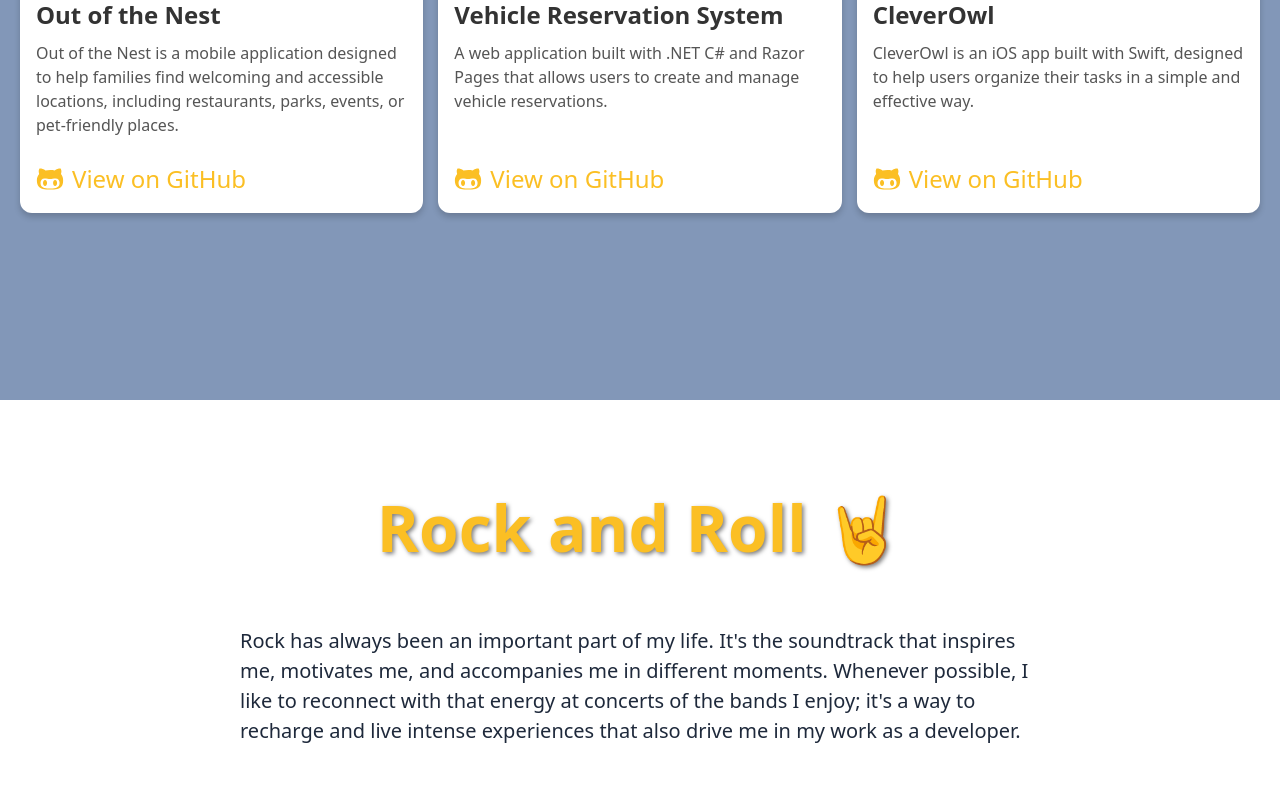
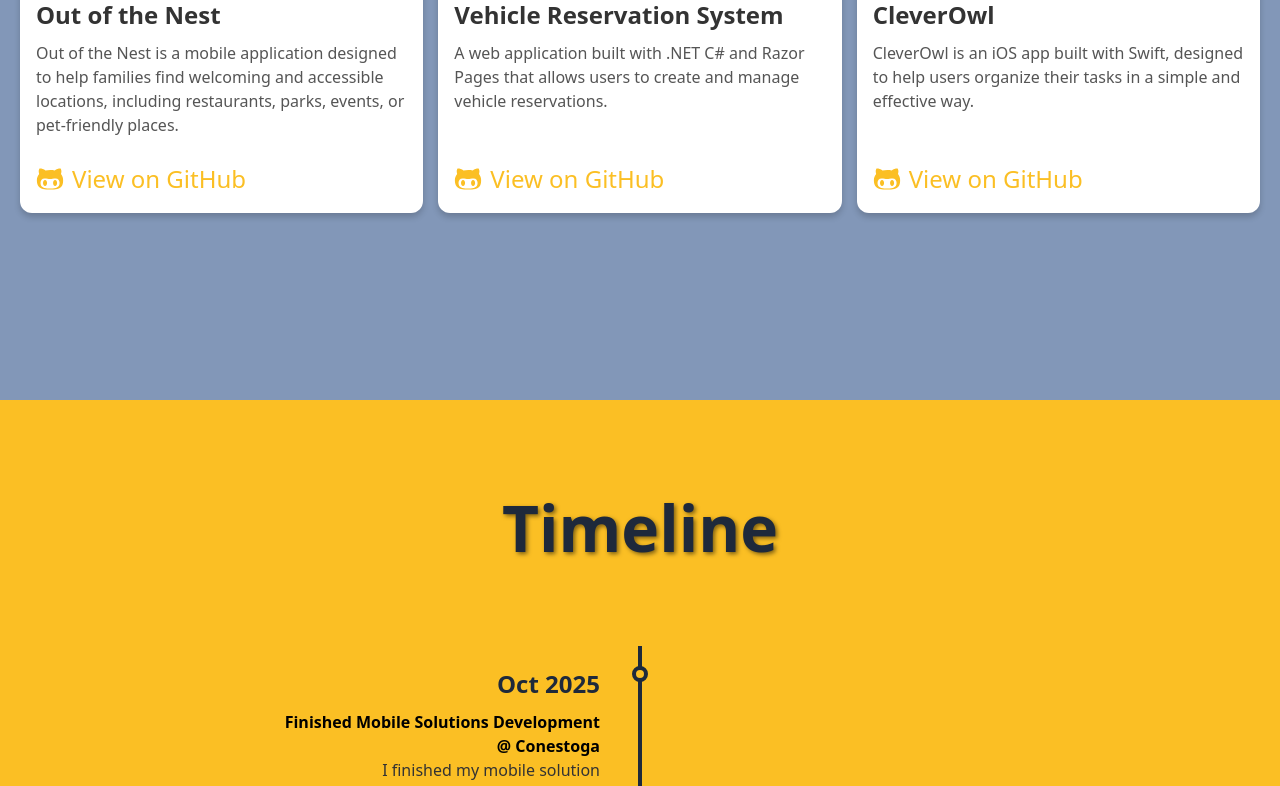
Before and after one commit to rodrigobruner/bruner_app, a React (Vite) app: page / in a window 1280 px wide. Shown: the part 2000-2786 px from the top of the page. Built offline with nearby package versions, Linux system fonts and the light colour scheme.

Commit message:
feat(timeline): start implementation of timeline feature

```diff
--- a/src/i18n.ts
+++ b/src/i18n.ts
@@ -8,6 +8,7 @@ const resources = {
         home: "Home",
         about: "About",
         portfolio: "Portfolio",
+        timeline: "Timeline",
         rock: "Rock",
       },
       home: {
@@ -85,7 +86,8 @@ const resources = {
         home: "Início",
         about: "Sobre",
         portfolio: "Portfólio",
-         rock: "Rock",
+        timeline: "Linha do Tempo",
+        rock: "Rock",
       },
       home: {
         title: "Rodrigo Bruner",
--- a/src/pages/Home/Home.styles.tsx
+++ b/src/pages/Home/Home.styles.tsx
@@ -4,7 +4,7 @@ import styled from "styled-components"
 // Navegation menu
 export const Nav = styled.nav`
   position: fixed;
-  width: 400px;
+  width: 550px;
   min-height: 75px;
   background: #ffffff80;
   border-radius: 40px;
@@ -87,7 +87,7 @@ export const Nav = styled.nav`
 
   .active {
     background: #fbbf24;
-    width: 150px;
+    width: 200px;
     border-radius: 30px;
     box-shadow: 0 6px 12px rgba(251, 191, 36, 0.35);
   }
@@ -103,7 +103,7 @@ export const Nav = styled.nav`
 
   .active .label {
     opacity: 1;
-    max-width: 140px;
+    max-width: 150px;
     transform: translateX(0);
 
   }
@@ -430,6 +430,134 @@ export const ProjectImage = styled.img`
   object-fit: cover;
 `;
 
+// --------------------------------------------------
+// Time line
+
+export const TimelineContainer = styled.section`
+  background: #fbbf24;
+  display: flex;
+  flex-direction: column;
+  align-items: center;
+  justify-content: center;
+  gap: 24px;
+  padding: 48px 16px;
+  min-height: 100vh;
+  box-sizing: border-box;
+
+  @media (min-width: 769px) {
+    gap: 40px;
+    padding: 80px 32px;
+  }
+`;
+
+export const TimelineTitle = styled.h2`
+  font-size: clamp(2.5rem, 5vw, 4rem);
+  color: #1e293b;
+  text-shadow: 2px 2px 4px rgba(0, 0, 0, 0.5);
+  text-align: center;
+  width: 100%;
+  margin: 0;
+  margin-bottom: 10px;
+
+  @media (max-width: 1024px) {
+    margin-top: 25px;
+
+  }
+`;
+
+export const Timeline = styled.div`
+  width: 100%;
+  max-width: 800px;
+  position: relative;
+  margin: 20px 0;
+
+  &::before {
+    content: '';
+    position: absolute;
+    top: 0;
+    left: 50%;
+    transform: translateX(-50%);
+    width: 4px;
+    height: 100%;
+    background: #1e293b;
+  }
+`;
+
+export const TimelineItem = styled.div`
+  position: relative;
+  width: 50%;
+  padding: 20px 40px;
+  box-sizing: border-box;
+
+  &:nth-child(odd) {
+    left: 0;
+    text-align: right;
+
+    &::before {
+      content: '';
+      position: absolute;
+      top: 20px;
+      right: -8px;
+      width: 16px;
+      height: 16px;
+      background: #fbbf24;
+      border-radius: 50%;
+      border: 4px solid #1e293b;
+    }
+  }
+
+  &:nth-child(even) {
+    left: 50%;
+    text-align: left;
+
+    &::before {
+      content: '';
+      position: absolute;
+      top: 20px;
+      left: -8px;
+      width: 16px;
+      height: 16px;
+      background: #fbbf24;
+      border-radius: 50%;
+      border: 4px solid #1e293b;
+    }
+  }
+
+  h3 {
+    margin: 0 0 8px;
+    font-size: 1.5rem;
+    color: #1e293b;
+  }
+
+  p {
+    margin: 0;
+    color: #333;
+    font-size: 1rem;
+    line-height: 1.5;
+  }
+
+  @media (max-width: 768px) {
+    width: 100%;
+    left: 0;
+    text-align: left;
+    padding: 20px 20px;
+
+    &::before {
+      left: -8px;
+    }
+
+    &:nth-child(odd),
+    &:nth-child(even) {
+      left: 0;
+      text-align: left;
+
+      &::before {
+        left: -8px;
+      }
+    }
+  }
+`;
+
 
 // --------------------------------------------------
 // Rock and Roll section
--- a/src/pages/Home/Home.tsx
+++ b/src/pages/Home/Home.tsx
@@ -18,6 +18,10 @@ import {
   ProjectsGrid,
   ProjectCard,
   ProjectImage,
+  TimelineContainer,
+  TimelineTitle,
+  Timeline,
+  TimelineItem,
   RockContainer,
   RockTitle,
   RockDescription,
@@ -29,7 +33,8 @@ import {
   Footer
 } from "./Home.styles";
 
-import { FaLinkedin, FaGithubAlt, FaHome, FaGuitar } from "react-icons/fa"
+import { FaLinkedin, FaGithubAlt, FaHome, FaGuitar} from "react-icons/fa"
+import { FaTimeline } from "react-icons/fa6";
 import { BsChatHeart, BsCodeSquare } from "react-icons/bs"
 
 import bruner_logo from "../../assets/images/bruner_logo.png"
@@ -65,6 +70,11 @@ export default function Home() {
       id: "portfolio",
       icon: <BsCodeSquare size={28} />,
       label: t("menu.portfolio")
+    },
+    {
+      id: "timeline",
+      icon: <FaTimeline />,
+      label: t("menu.timeline")
     },
     {
       id: "rock",
@@ -194,6 +204,30 @@ export default function Home() {
           </ProjectCard>
         </ProjectsGrid>
       </PortifolioContainer>
+      <TimelineContainer id="timeline">
+          <TimelineTitle>Timeline</TimelineTitle>
+          <Timeline>
+            <TimelineItem>
+              <h3>Oct 2025</h3>
+              <h4>Finished Mobile Solutions Development</h4>
+              <h4>@ Conestoga</h4>
+              <p>I finished my mobile solution developement course at Conestoga College.</p>
+            </TimelineItem>
+            <TimelineItem>
+              <h3>Oct 2023 - Aug 2025</h3>
+              <h4>Head of software development</h4>
+              <h4>@ Videosoft</h4>
+              <p>Led a team of developers in creating innovative mobile solutions. Oversaw the entire development process, from ideation to deployment.</p>
+            </TimelineItem>
+            <TimelineItem>
+              <h3>Aug 2019 - Dec 2022</h3>
+              <h4>Software Engineering Management</h4>
+              <h4>@ Videosoft</h4>
+              <p>Managed a team of software engineers and led projects to develop scalable web applications. Implemented best practices for software development and ensured timely delivery of high-quality products.</p>
+            </TimelineItem>
+          </Timeline>
+      </TimelineContainer>
+
       <RockContainer id="rock">
         <RockTitle>Rock and Roll 🤘</RockTitle>
         <RockDescription>{t("home.rock.description")}</RockDescription>
```
